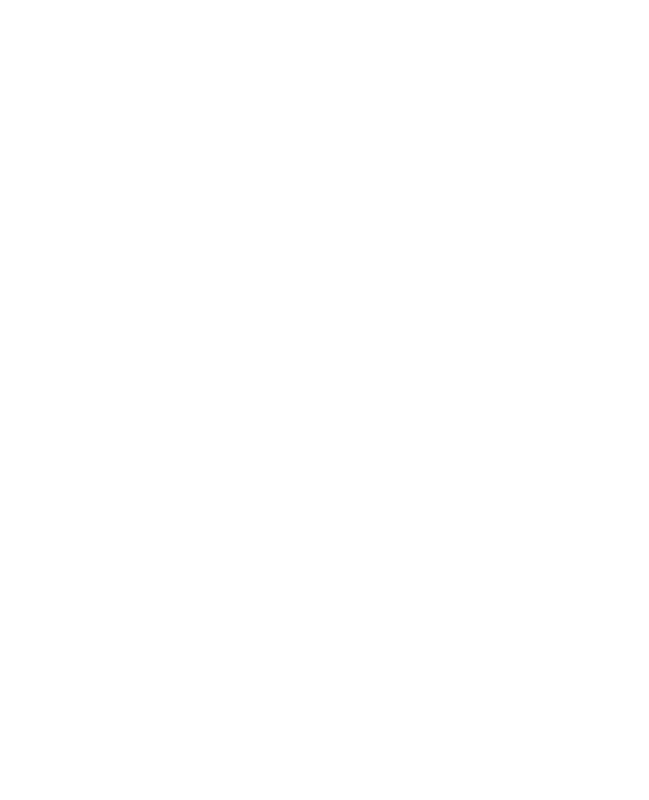
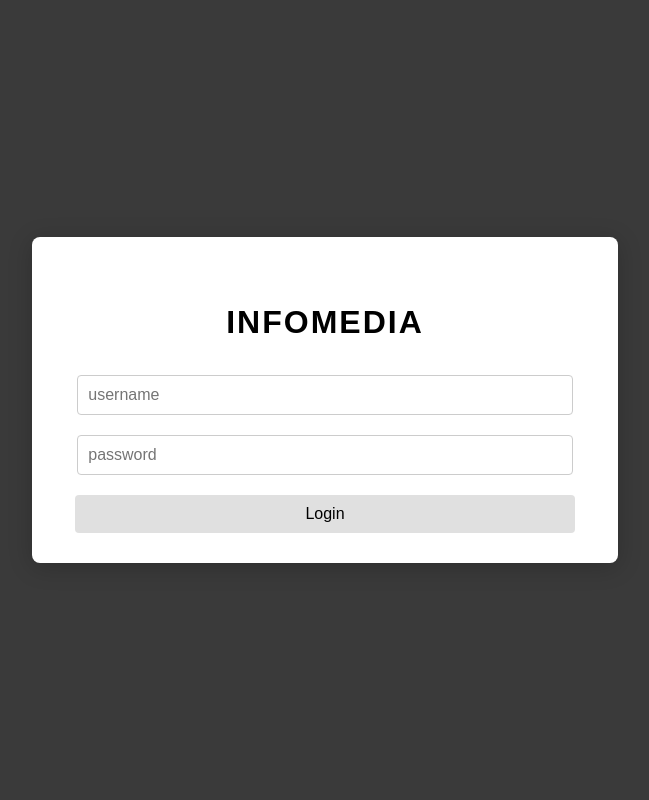
Before and after one commit to Nonaana03/PT.INFOMEDIA, a PHP site: page /Login.php in a window 1280 px wide. Before the commit the part shown is empty. Shown: the whole page, without its empty margins (315-964 px from the left). Run offline with PHP 8.4, Linux system fonts and the light colour scheme.

Commit message:
Memperbaiki Halaman Login
Menambahkan HTML dan CSS

```diff
--- a/Login.php
+++ b/Login.php
@@ -52,3 +52,68 @@
 }
 }
 ?>
+<!-- HTML & CSS untuk tampilan login modern -->
+<!DOCTYPE html>
+<html lang="en">
+<head>
+    <meta charset="UTF-8">
+    <meta name="viewport" content="width=device-width, initial-scale=1.0">
+    <title>Login - INFOMEDIA</title>
+    <style>
+        body {
+            margin: 0;
+            padding: 0;
+            height: 100vh;
+            background: #3a3a3a;
+            display: flex;
+            align-items: center;
+            justify-content: center;
+            font-family: Arial, Helvetica, sans-serif;
+        }
+        .login-container {
+            background: #fff;
+            padding: 40px 30px 30px 30px;
+            border-radius: 8px;
+            box-shadow: 0 4px 24px rgba(0,0,0,0.2);
+            min-width: 320px;
+            text-align: center;
+        }
+        .login-container h2 {
+            margin-bottom: 24px;
+            font-size: 2em;
+            letter-spacing: 2px;
+        }
+        .login-container input[type="text"],
+        .login-container input[type="password"] {
+            width: 90%;
+            padding: 10px;
+            margin: 10px 0;
+            border: 1px solid #ccc;
+            border-radius: 4px;
+            font-size: 1em;
+        }
+        .login-container input[type="submit"] {
+            width: 95%;
+            padding: 10px;
+            background: #e0e0e0;
+            border: none;
+            border-radius: 4px;
+            font-size: 1em;
+            cursor: pointer;
+            margin-top: 10px;
+            transition: background 0.2s;
+        }
+        .login-container input[type="submit"]:hover {
+            background: #bdbdbd;
+        }
+    </style>
+</head>
+<body>
+    <form class="login-container" method="post" action="">
+        <h2>INFOMEDIA</h2>
+        <input type="text" name="username" placeholder="username" autocomplete="off" required>
+        <input type="password" name="password" placeholder="password" required>
+        <input type="submit" name="simpan" value="Login">
+    </form>
+</body>
+</html>
```
